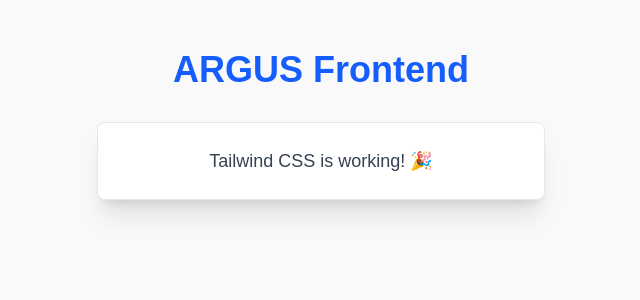
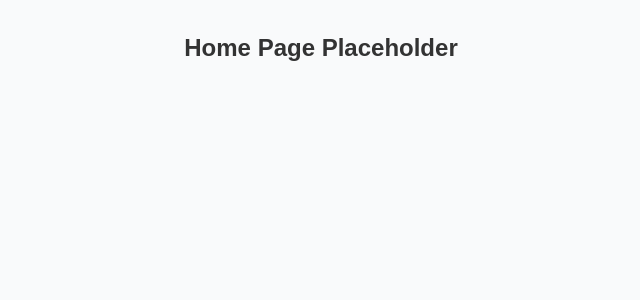
Before and after one commit to Ayad-PrimeDev/ARGUS-Portal, a React (Vite) app in the folder Frontend/: page / in a window 1280 px wide. Shown: the top 300 px of the page, without its empty margins (319-959 px from the left). Built offline with nearby package versions, Linux system fonts and the light colour scheme.

Commit message:
Setup React Router navigation

```diff
--- a/Frontend/package.json
+++ b/Frontend/package.json
@@ -12,7 +12,8 @@
   "dependencies": {
     "@tailwindcss/vite": "^4.3.3",
     "react": "^19.2.8",
-    "react-dom": "^19.2.8"
+    "react-dom": "^19.2.8",
+    "react-router-dom": "^7.18.4"
   },
   "devDependencies": {
     "@types/react": "^19.2.18",
--- a/Frontend/src/App.jsx
+++ b/Frontend/src/App.jsx
@@ -1,16 +1,24 @@
 import React from 'react';
-import './App.css';
+import { BrowserRouter, Routes, Route } from 'react-router-dom';
 
 function App() {
   return (
-    <div>
-      <h1 className="text-4xl font-bold text-center mt-12 text-blue-600">ARGUS Frontend</h1>
-      <div className="max-w-md mx-auto mt-8 p-6 bg-white rounded-lg shadow-xl border border-gray-200">
-        <p className="text-gray-700 text-lg font-medium text-center">
-          Tailwind CSS is working! 🎉
-        </p>
+    <BrowserRouter>
+      {/*
+        This is the main routing component.
+        Later, we can add a persistent Navigation Bar here.
+      */}
+      <div className="min-h-screen bg-gray-50">
+        <Routes>
+          <Route path="/" element={<div className="p-8 text-center text-2xl font-bold">Home Page Placeholder</div>} />
+          <Route path="/login" element={<div className="p-8 text-center text-2xl font-bold">Login Page Placeholder</div>} />
+          <Route path="/register" element={<div className="p-8 text-center text-2xl font-bold">Register Page Placeholder</div>} />
+          <Route path="/dashboard" element={<div className="p-8 text-center text-2xl font-bold">Dashboard Page Placeholder</div>} />
+          <Route path="/items" element={<div className="p-8 text-center text-2xl font-bold">Items Page Placeholder</div>} />
+          <Route path="/profile" element={<div className="p-8 text-center text-2xl font-bold">Profile Page Placeholder</div>} />
+        </Routes>
       </div>
-    </div>
+    </BrowserRouter>
   );
 }
 
```
Also changed, not shown: 1 other file (tests, documents, lock files or other folders).
